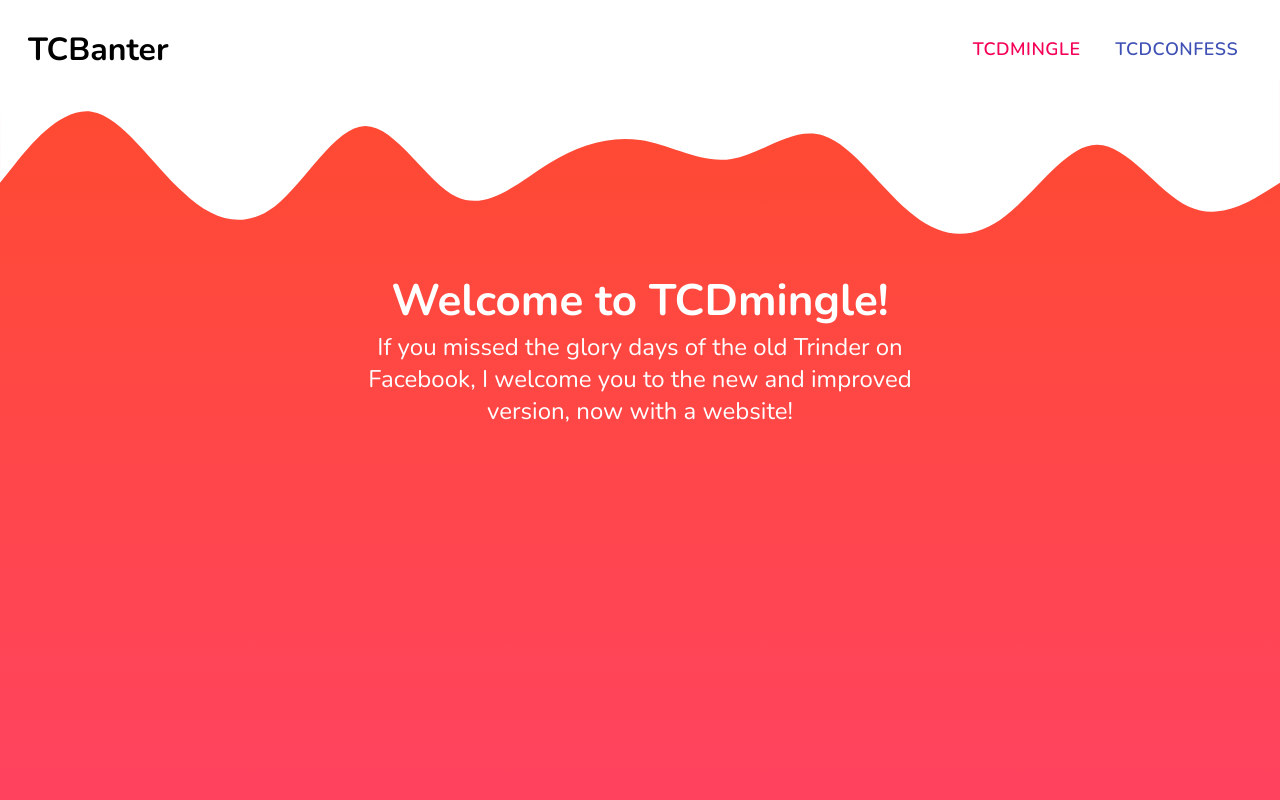
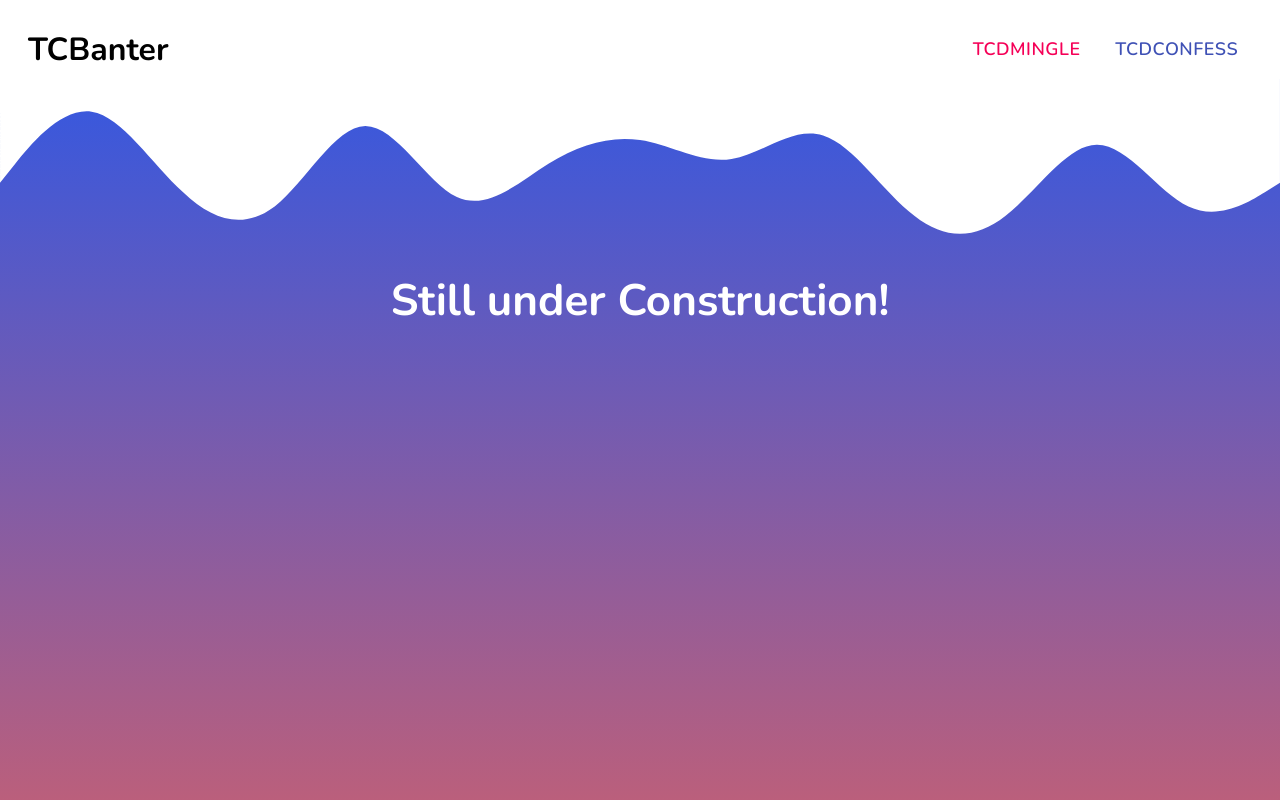
Before and after one commit to FranklinUmeObi/TCBanter, a React (Create React App) app in the folder tcbanter/: page / in a window 1280 px wide. Both pictures are taken after a click on the button "TCDCONFESS". Shown: the top 800 px of the page. Built offline with nearby package versions, Linux system fonts and the light colour scheme.

Commit message:
Buttons now work

```diff
--- a/tcbanter/src/App.js
+++ b/tcbanter/src/App.js
@@ -2,6 +2,7 @@ import "./App.css";
 import Header from "./Components/Header";
 import Wave from "./Components/Wave";
 import Trinder from "./Components/Trinder/Trinder";
+import Trinfess from "./Components/Trinfess/Trinfess";
 import {useState} from "react";
 
 function App() {
@@ -9,10 +10,15 @@ function App() {
   return (
     <div className="App">
       <div className={pageRed ? 'bgRed' : 'bgBlue'}>
-        <Header />
+        <Header changePage={setpageRed}/>
         <Wave />
 
-        <Trinder />
+        {
+          pageRed
+          ?<Trinder />
+          :<Trinfess />
+        }
+
       </div>
     </div>
   );
--- a/tcbanter/src/Components/Header.js
+++ b/tcbanter/src/Components/Header.js
@@ -3,17 +3,24 @@ import "./Header.css";
 
 import Button from "@material-ui/core/Button";
 
-function Header() {
+function Header(props) {
+
+
+
+function handleClick(bool){
+  props.changePage(bool)
+}
+
   return (
     <div className="header">
       <div className="header_containerLeft">
         <h1>TCBanter</h1>
       </div>
       <div className="header_containerRight">
-        <Button className="header_button" color="secondary">
+        <Button className="header_button" color="secondary" onClick={() => handleClick(true)}>
           TCDmingle
         </Button>
-        <Button className="header_button" color="primary">
+        <Button className="header_button" color="primary" onClick={() => handleClick(false)}>
           TCDconfess
         </Button>
       </div>
--- /dev/null
+++ b/tcbanter/src/Components/Trinfess/Trinfess.css
@@ -0,0 +1,20 @@
+.trinder{
+    height: 90vh;
+    display: flex;
+    flex-direction: column;
+    align-items: center;
+}
+
+.header_intro{
+    text-align: center;
+    max-width: 600px;
+    color: white;
+}
+
+.header_introHeader{
+    font-size: 44px;
+}
+
+.header_introText{
+    font-size: 24px;
+}
--- /dev/null
+++ b/tcbanter/src/Components/Trinfess/Trinfess.js
@@ -0,0 +1,13 @@
+import React from "react";
+import "./Trinfess.css";
+function Trinfess() {
+  return (
+    <div className="trinder">
+      <div className="header_intro">
+        <h1 className="header_introHeader">Still under Construction!</h1>
+      </div>
+    </div>
+  );
+}
+
+export default Trinfess;
```
